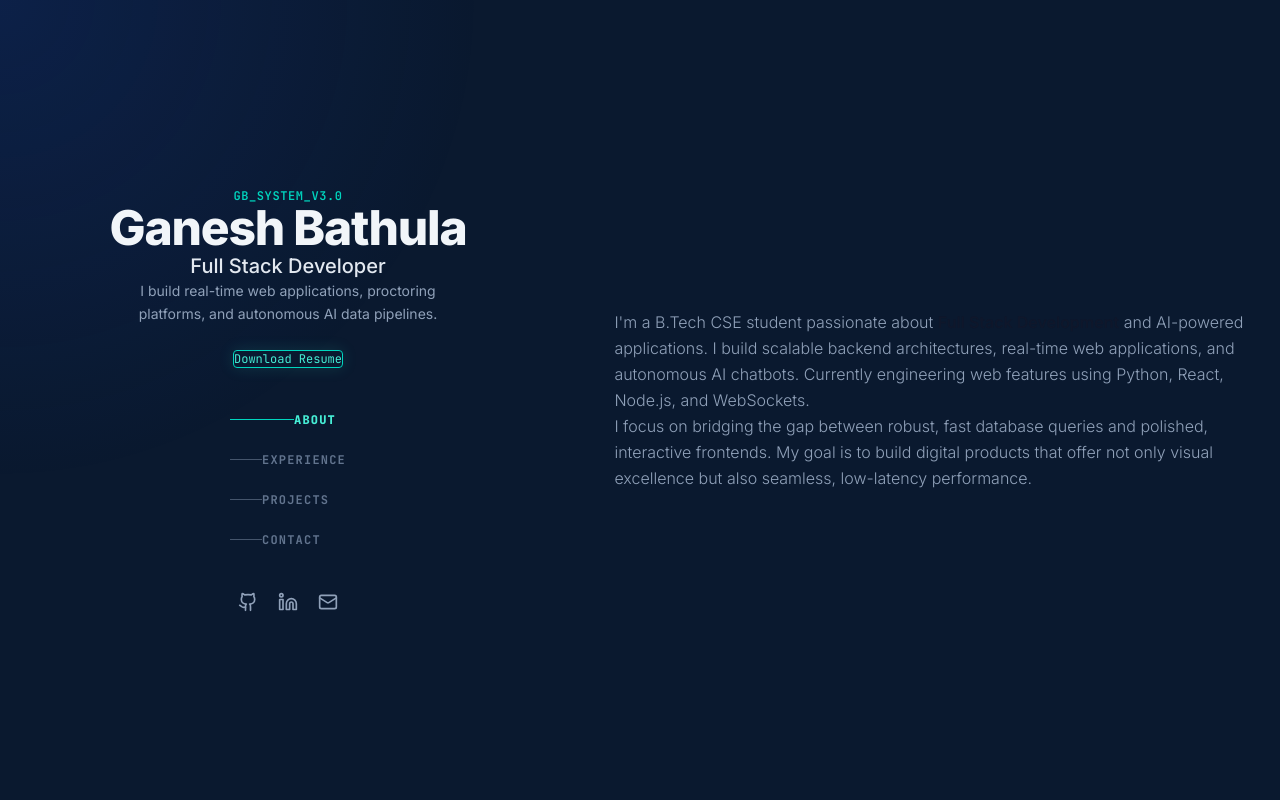
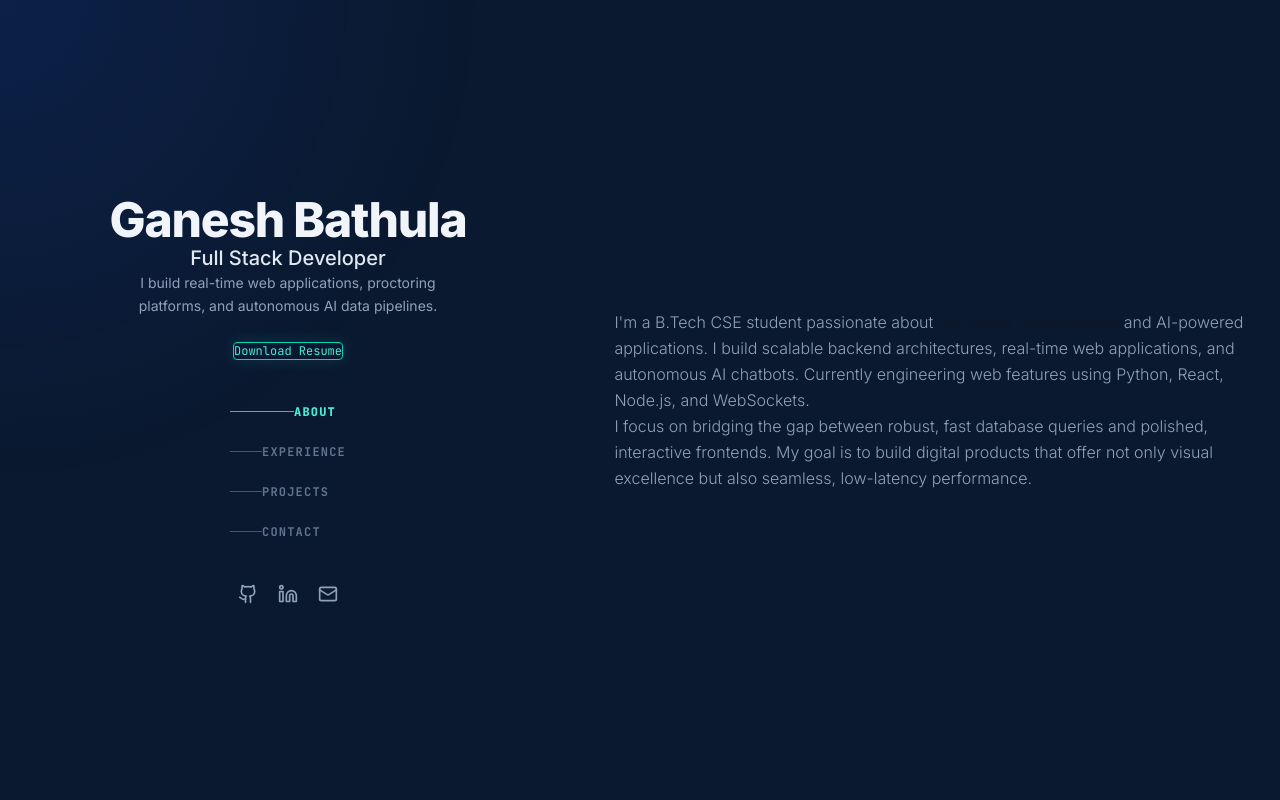
Before and after one commit to Ganesh5710/Portfolio, a Next.js app: page / in a window 1280 px wide. Shown: the top 800 px of the page. Built offline with nearby package versions, Linux system fonts and the light colour scheme.

Commit message:
style: remove GB_SYSTEM_V3.0 tag from header

```diff
--- a/src/app/page.js
+++ b/src/app/page.js
@@ -110,12 +110,8 @@ export default function Home() {
            * ==================================================== */}
           <header className="lg:w-1/2 lg:h-screen lg:sticky lg:top-0 py-12 px-6 lg:px-12 flex flex-col justify-center items-center max-w-xl select-none shrink-0 z-40 relative">
             <div className="w-full flex flex-col items-center text-center my-auto pt-4">
-              {/* 1. Header Info (Tag, Title, Role, Description) */}
+              {/* 1. Header Info (Title, Role, Description) */}
               <div className="flex flex-col items-center text-center w-full">
-                <span className="text-teal-400 font-mono text-xs font-semibold tracking-wider mb-3">
-                  GB_SYSTEM_V3.0
-                </span>
-
                 <h1 className="text-4xl sm:text-5xl font-extrabold text-slate-100 tracking-tight mb-2">
                   Ganesh Bathula
                 </h1>
```
